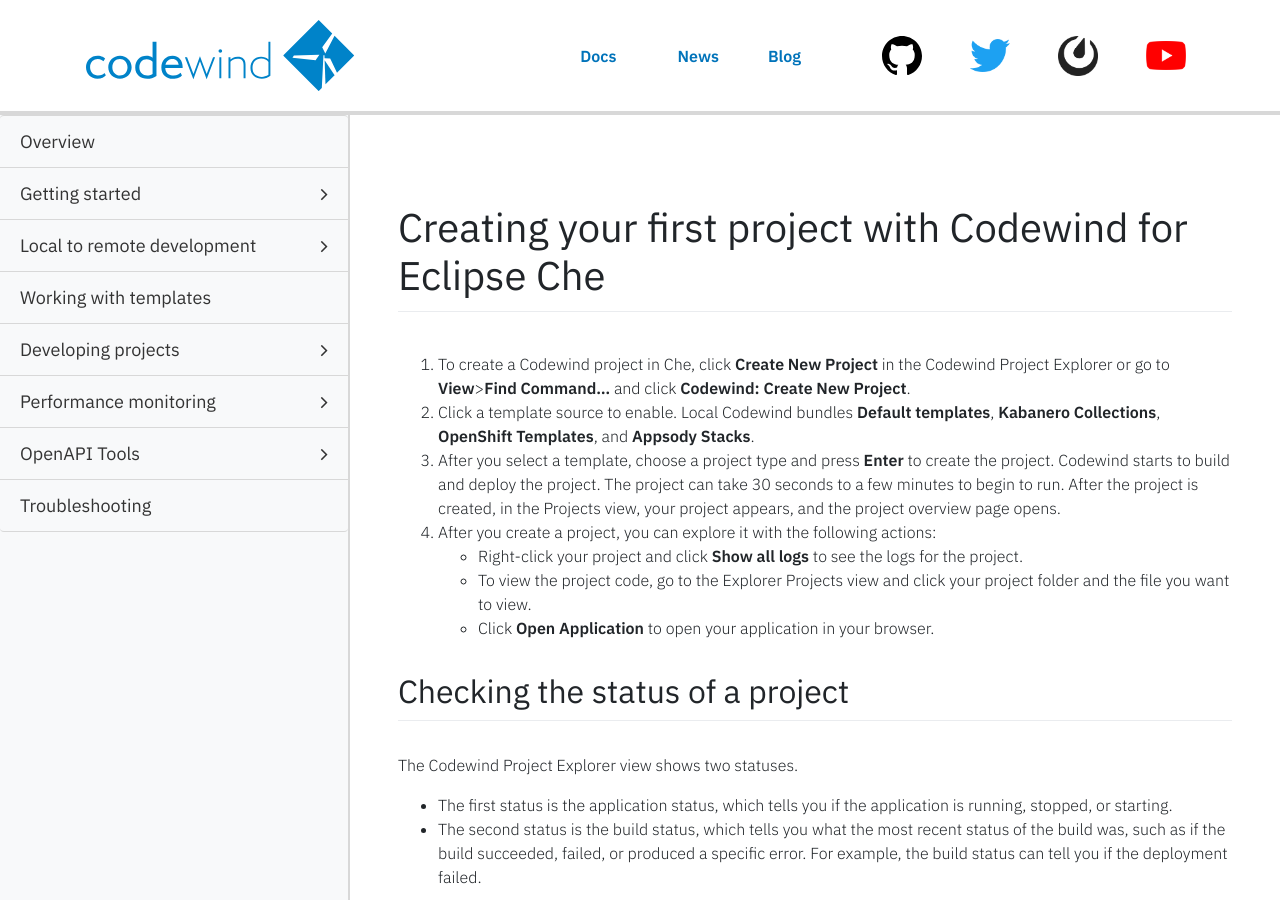
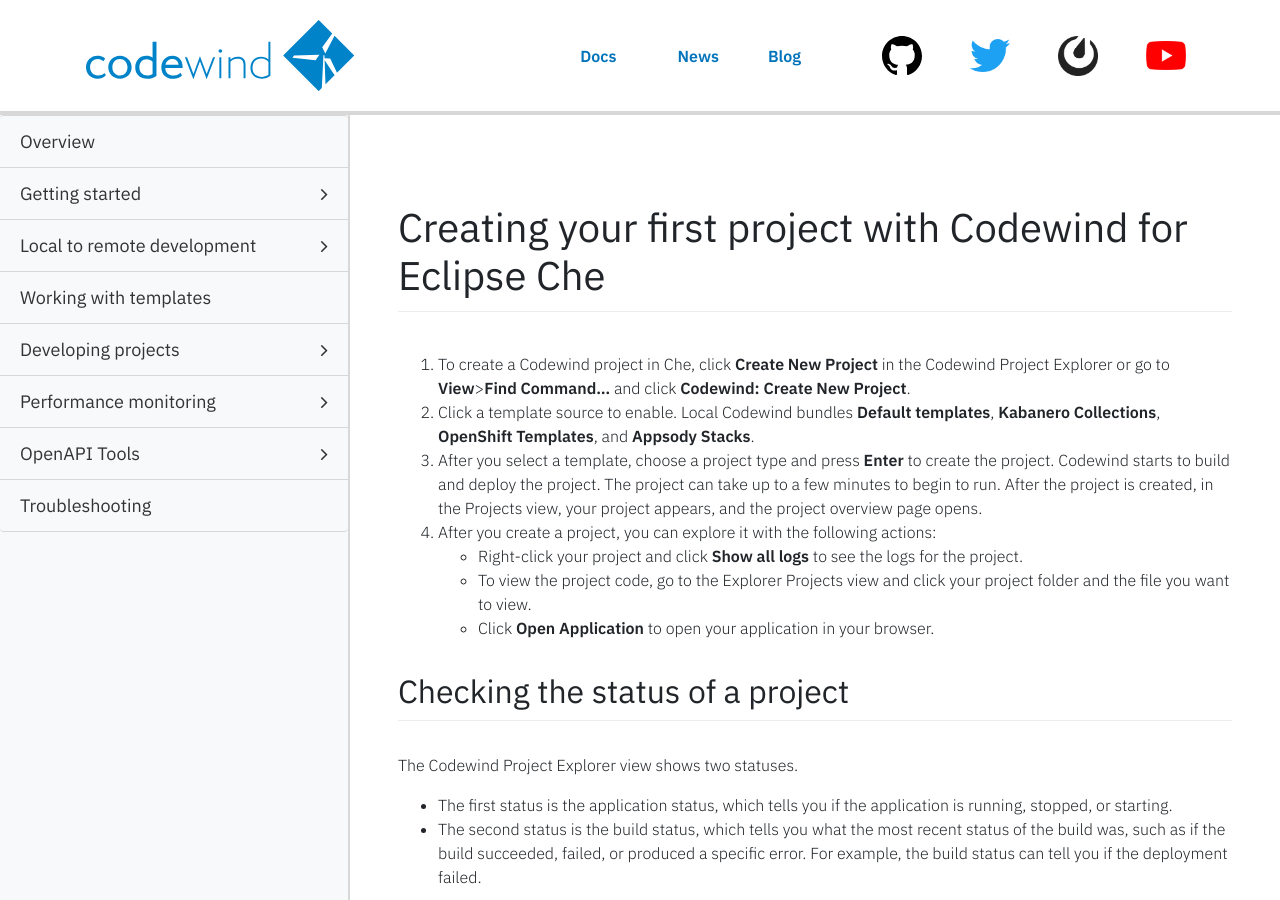
Before and after one commit to eclipse-archived/codewind-docs, a Jekyll site: the page built from docs/_documentations/mdt-che-createfirstproject.md, in a window 1280 px wide and 900 px high. Built offline with Jekyll 4.4.1, drawn with Linux system fonts in a browser that asks for light colours; nearby versions of some CDN libraries; comment, search, counter and statistics services are not loaded.

Commit message:
Minor text edit

```diff
--- a/docs/_documentations/mdt-che-createfirstproject.md
+++ b/docs/_documentations/mdt-che-createfirstproject.md
@@ -11,7 +11,7 @@ type: document
 # Creating your first project with Codewind for Eclipse Che
 1. To create a Codewind project in Che, click **Create New Project** in the Codewind Project Explorer or go to **View**>**Find Command...** and click **Codewind: Create New Project**.
 2. Click a template source to enable. Local Codewind bundles **Default templates**, **Kabanero Collections**, **OpenShift Templates**, and **Appsody Stacks**.
-3. After you select a template, choose a project type and press **Enter** to create the project. Codewind starts to build and deploy the project. The project can take 30 seconds to a few minutes to begin to run. After the project is created, in the Projects view, your project appears, and the project overview page opens.
+3. After you select a template, choose a project type and press **Enter** to create the project. Codewind starts to build and deploy the project. The project can take up to a few minutes to begin to run. After the project is created, in the Projects view, your project appears, and the project overview page opens.
 4. After you create a project, you can explore it with the following actions:
    - Right-click your project and click **Show all logs** to see the logs for the project.
    - To view the project code, go to the Explorer Projects view and click your project folder and the file you want to view.
```
